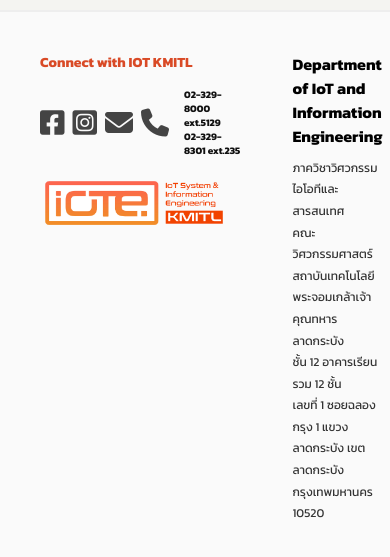
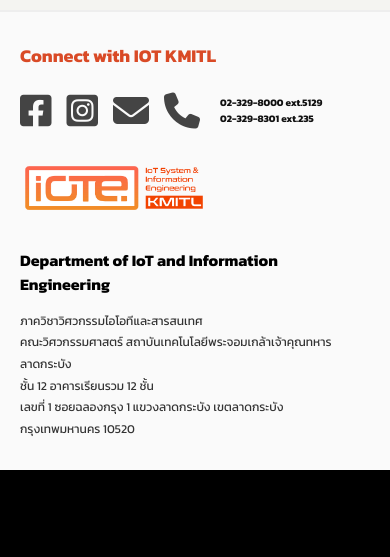
Before and after one commit to yourimmimi/web_G9, a plain HTML site: page G9/Tarchai/home.html in a window 390 px wide. Shown: the part 3987-4544 px from the top of the page. After the commit the page ends 4457 px from the top, so only its background shows below. Drawn offline with Linux system fonts and the light colour scheme; files whose address does not match are found by name.

Commit message:
Update style.css

```diff
--- a/G9/Tarchai/style.css
+++ b/G9/Tarchai/style.css
@@ -1062,40 +1062,47 @@
   color: #111;
 }
 
-.footer-left { flex: 1; }
+.footer-left {
+    flex: 1;
+}
 
 .footer-heading {
     color: #d94a26;
     margin: 0 0 15px 0;
-  font-size: 14px;
+    font-size: 18px;
+    font-weight: bold;
 }
 
 .contact-info {
     display: flex;
     align-items: center;
+    gap: 20px;
+    margin-bottom: 20px;
+}
+
+.social-icons {
+    display: flex;
     gap: 15px;
-  margin-bottom: 15px;
-}
-
-.social-icons {
-  display: flex;
-  gap: 8px;
-  font-size: 28px;
+    font-size: 36px;
     color: #444;
 }
 
-.social-icons i {
+.social-icons i,
+.social-icons a {
     cursor: pointer;
     transition: 0.3s;
-}
-
-.social-icons i:hover { color: #d94a26; }
+    color: inherit;
+    text-decoration: none;
+}
+
+.social-icons i:hover {
+    color: #d94a26;
+}
 
 .phone-numbers {
     font-size: 10px;
-  line-height: 1.4;
+    line-height: 1.6;
     font-weight: bold;
-  color: #111;
 }
 
 .footer-logo {
@@ -1109,7 +1116,7 @@
 }
 
 .footer-right h3 {
-  margin: 0 0 10px 0;
+    margin: 0 0 15px 0;
     font-size: 16px;
     color: #000;
 }
@@ -1121,11 +1128,18 @@
     color: #333;
 }
 
-.social-icons a {
-  color: inherit;
-  text-decoration: none;
-}
-
+/* 2. แท็บเล็ต iPad แนวตั้ง (768 x 1024) */
+@media screen and (max-width: 768px) {
+    .footer {
+        flex-direction: column;
+        padding: 30px 20px;
+        gap: 30px;
+    }
+
+    .footer-right {
+        padding-left: 0;
+    }
+  }
 /* =========================================
    MOBILE HERO ONLY
    แก้เฉพาะหน้าแรกส่วนบน
```
Lines whose indentation alone changed are shown as unchanged.
